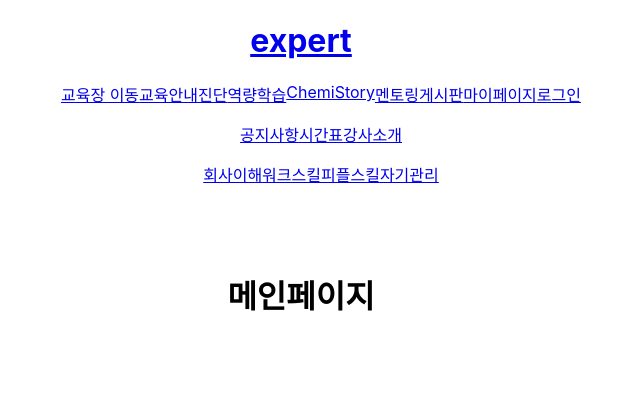
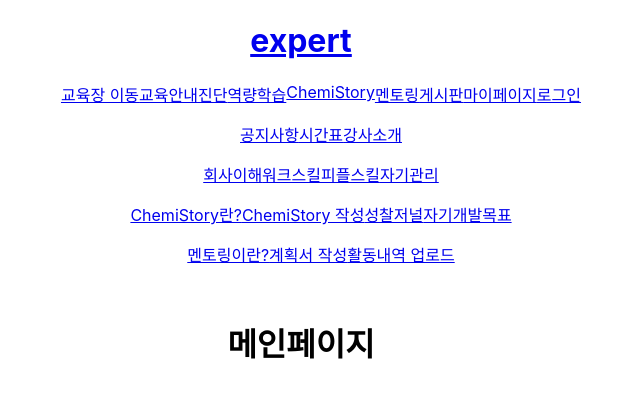
Before and after one commit to jhyun-k/SeSAC_CBP_4team_chemiverse_jihyun, a React (Create React App) app: page /main in a window 1280 px wide. Shown: the top 398 px of the page, without its empty margins (339-979 px from the left). Built offline with nearby package versions, Linux system fonts and the light colour scheme.

Commit message:
add mento, chemi

```diff
--- a/src/components/Main.jsx
+++ b/src/components/Main.jsx
@@ -4,7 +4,7 @@ import { Routes, Route } from "react-router-dom";
 import Move from "./Move";
 import Guide from "./Guide/Guide";
 import Diagnosis from "./Diagnosis";
-import Learning from "./Learning";
+import Learning from "./Learning/Learning";
 import Post from "./Post";
 import Mypage from "./Mypage";
 import Login from "./Login";
--- a/src/components/Nav.jsx
+++ b/src/components/Nav.jsx
@@ -23,6 +23,17 @@ const Nav = () => {
     { content: "워크스킬", href: "./learning/workskill" },
     { content: "피플스킬", href: "./learning/peopleskill" },
     { content: "자기관리", href: "./learning/selfmanage" },
+  ];
+  const chemiDetail = [
+    { content: "ChemiStory란?", href: "./chemiStory" },
+    { content: "ChemiStory 작성", href: "./chemiStory/writeChemiStory" },
+    { content: "성찰저널", href: "./chemiStory/journal" },
+    { content: "자기개발목표", href: "./chemiStory/goal" },
+  ];
+  const mentorDetail = [
+    { content: "멘토링이란?", href: "./mentoring" },
+    { content: "계획서 작성", href: "./mentoring/writePlan" },
+    { content: "활동내역 업로드", href: "./mentoring/upload" },
   ];
   return (
     <nav className="nav">
@@ -55,10 +66,22 @@ const Nav = () => {
           })}
         </ul>
         <ul>
-          <li></li>
+          {chemiDetail.map((element, index) => {
+            return (
+              <li key={index}>
+                <NavLink to={element.href}>{element.content}</NavLink>
+              </li>
+            );
+          })}
         </ul>
         <ul>
-          <li></li>
+          {mentorDetail.map((element, index) => {
+            return (
+              <li key={index}>
+                <NavLink to={element.href}>{element.content}</NavLink>
+              </li>
+            );
+          })}
         </ul>
         <ul>
           <li></li>
```
